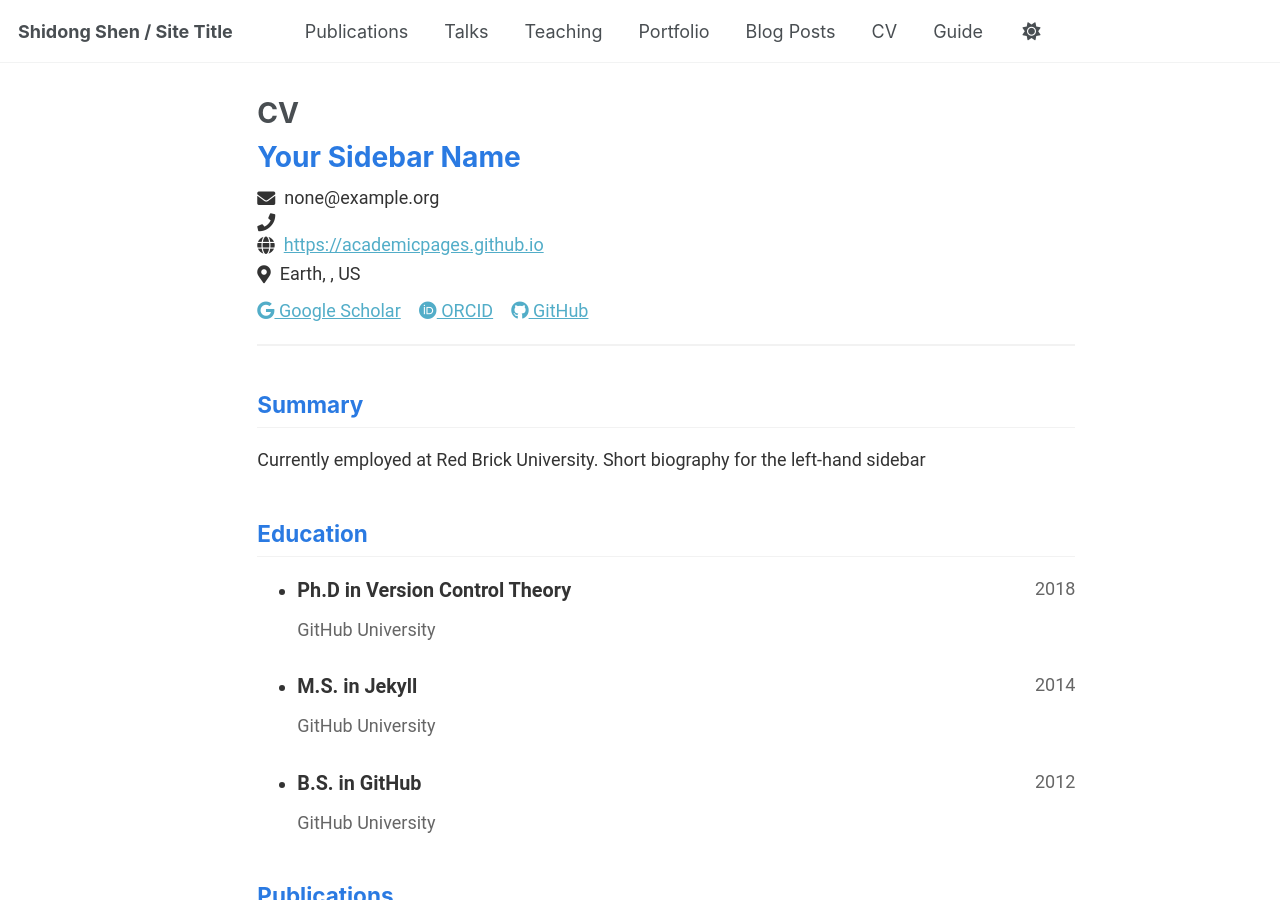
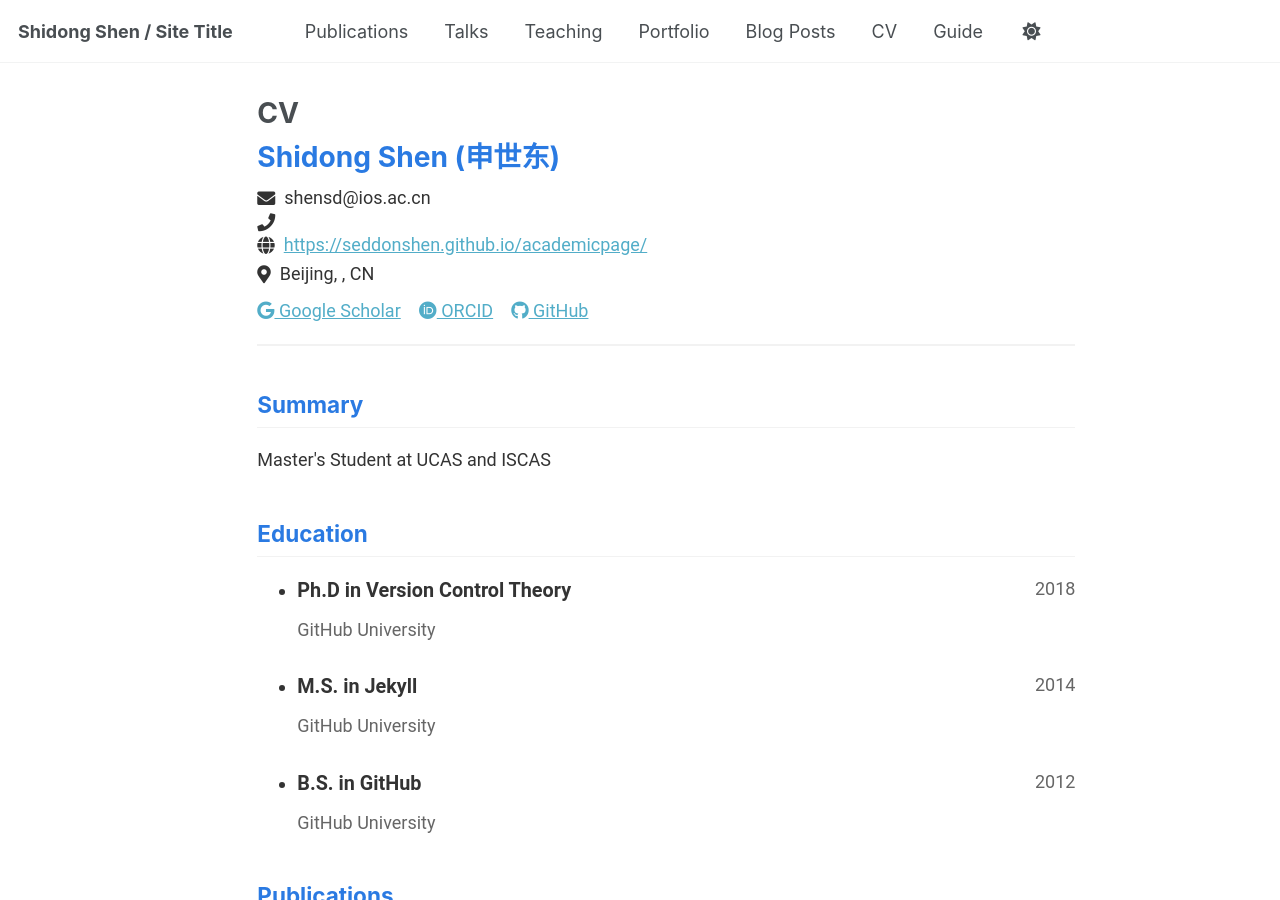
Before and after one commit to SeddonShen/academicpage, a Jekyll site: the page built from _pages/cv-json.md, in a window 1280 px wide and 900 px high. Built offline with Jekyll 4.4.1, drawn with Linux system fonts in a browser that asks for light colours.

```diff
--- a/_config.yml
+++ b/_config.yml
@@ -13,7 +13,7 @@ title                    : "Shidong Shen / Site Title"
 title_separator          : "-"
 name                     : &name "Shidong Shen"
 description              : &description "personal description"
-url                      : https://academicpages.github.io # the base hostname & protocol for your site e.g. "https://[your GitHub username].github.io" or if you already have some other page hosted on Github then use "https://[your GitHub username].github.io/[Your Repo Name]"
+url                      : https://seddonshen.github.io/academicpage/ # the base hostname & protocol for your site e.g. "https://[your GitHub username].github.io" or if you already have some other page hosted on Github then use "https://[your GitHub username].github.io/[Your Repo Name]"
 baseurl                  : "" # the subpath of your site, e.g. "/blog"
 repository               : "academicpages/academicpages.github.io"
 
@@ -27,7 +27,7 @@ author:
   pronouns         : # example: "she/her"
   bio              : "Master's Student at UCAS and ISCAS"
   location         : "Beijing, China"
-  employer         : "Institute of Software, Chinese Acedemy of Science"
+  employer         : "Institute of Software, CAS"
   uri              : # URL
   email            : "shensd@ios.ac.cn"
 
--- a/_data/cv.json
+++ b/_data/cv.json
@@ -1,32 +1,32 @@
 {
   "basics": {
-    "name": "Your Sidebar Name",
-    "email": "none@example.org",
+    "name": "Shidong Shen (申世东)",
+    "email": "shensd@ios.ac.cn",
     "phone": "",
-    "website": "https://academicpages.github.io",
-    "summary": "Currently employed at Red Brick University. Short biography for the left-hand sidebar",
+    "website": "https://seddonshen.github.io/academicpage/",
+    "summary": "Master's Student at UCAS and ISCAS",
     "location": {
       "address": "",
       "postalCode": "",
-      "city": "Earth",
-      "countryCode": "US",
+      "city": "Beijing",
+      "countryCode": "CN",
       "region": ""
     },
     "profiles": [
       {
         "network": "Google Scholar",
         "username": "",
-        "url": "https://scholar.google.com/citations?user=PS_CX0AAAAAJ"
+        "url": "https://scholar.google.com/citations?user=j2x7jNAAAAAJ"
       },
       {
         "network": "ORCID",
         "username": "",
-        "url": "http://orcid.org/yourorcidurl"
+        "url": "https://orcid.org/0009-0000-0369-021X"
       },
       {
         "network": "GitHub",
-        "username": "academicpages",
-        "url": "https://github.com/academicpages"
+        "username": "SeddonShen",
+        "url": "https://github.com/SeddonShen"
       }
     ]
   },
```
Also changed, not shown: _pages/about.md (+3 -3 lines).
